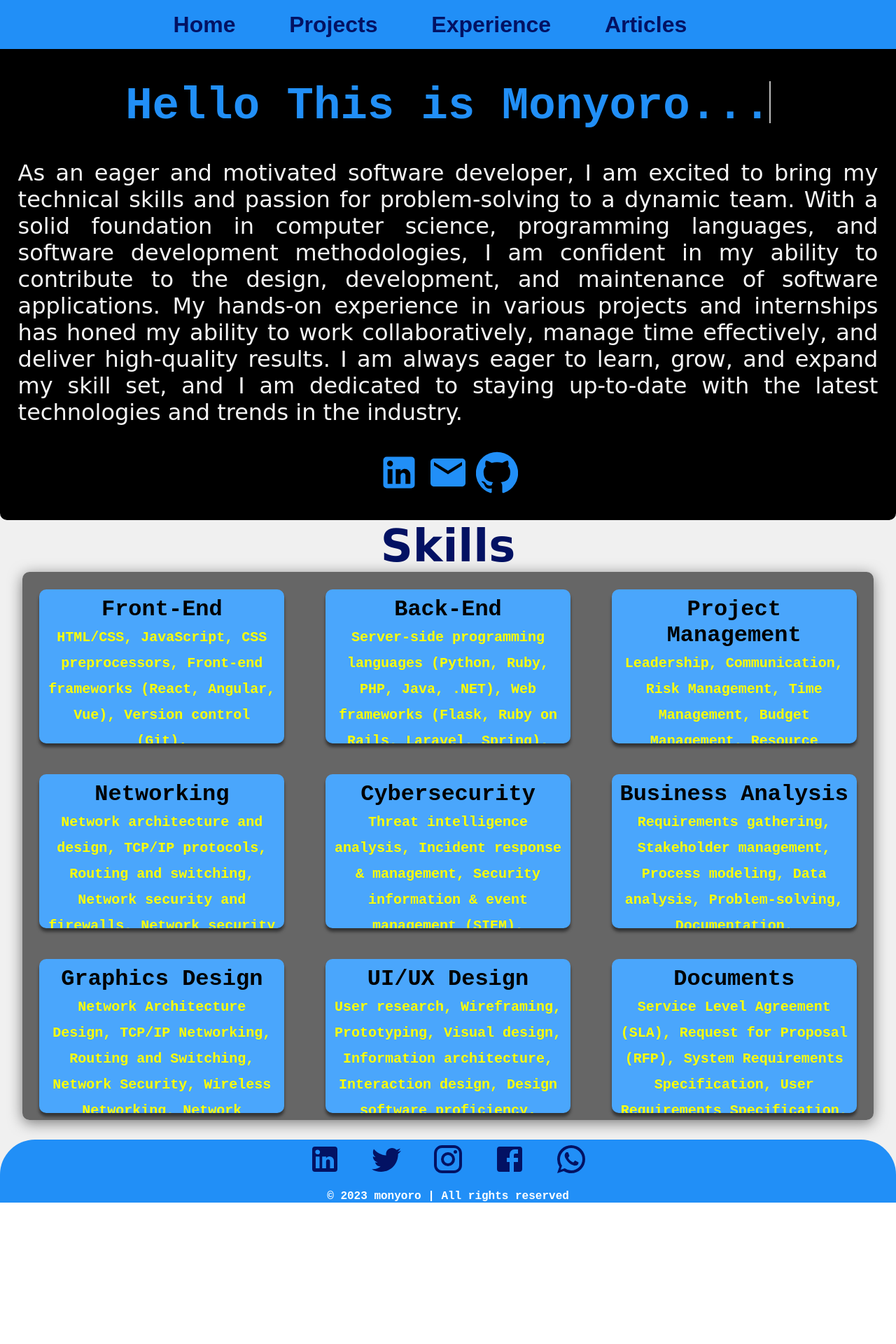
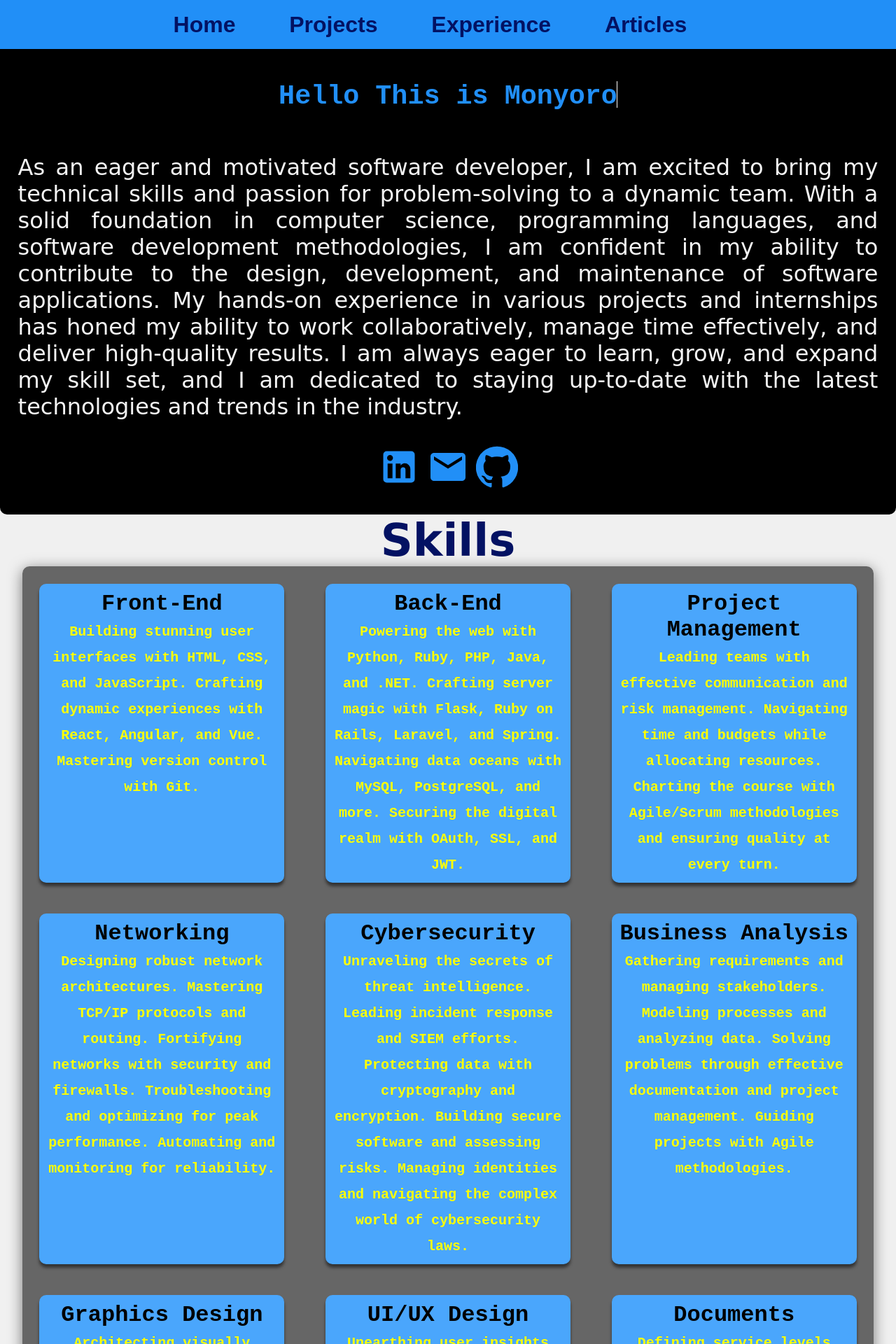
Before and after one commit to moabmo/abiud, a React (Create React App) app: page / in a window 1280 px wide. Shown: the top 1920 px of the page at 70% size. Before the commit the page ends 1718 px from the top, so only its background shows below. Built offline with nearby package versions, Linux system fonts and the light colour scheme.

Commit message:
message = "Responsive footer"

```diff
--- a/src/pages/Home.js
+++ b/src/pages/Home.js
@@ -42,45 +42,46 @@ function Home() {
         </div>
     </div>
     <div className='skills'>
-    <h1>Skills</h1>
-        <div className='list'>
+        <h1>Skills</h1>
+            <div className='list'>
             <li className='item'>
                 <h2>Front-End</h2>
-                <span>HTML/CSS, JavaScript, CSS preprocessors, Front-end frameworks (React, Angular, Vue), Version control (Git).</span>
+                <span>Building stunning user interfaces with HTML, CSS, and JavaScript. Crafting dynamic experiences with React, Angular, and Vue. Mastering version control with Git.</span>
             </li>
             <li className='item'>
                 <h2>Back-End</h2>
-                <span>Server-side programming languages (Python, Ruby, PHP, Java, .NET), Web frameworks (Flask, Ruby on Rails, Laravel, Spring), Relational databases and SQL (MySQL, PostgreSQL, Oracle), NoSQL databases (MongoDB, Cassandra, Couchbase), API development and integration (RESTful, SOAP), Server administration and management (Linux, Amazon Web Services, Microsoft Azure), Caching and performance optimization (Memcached, Redis), Security and authentication (OAuth, SSL, JWT).</span>
+                <span>Powering the web with Python, Ruby, PHP, Java, and .NET. Crafting server magic with Flask, Ruby on Rails, Laravel, and Spring. Navigating data oceans with MySQL, PostgreSQL, and more. Securing the digital realm with OAuth, SSL, and JWT.</span>
             </li>
             <li className='item'>
                 <h2>Project Management</h2>
-                <span>Leadership, Communication, Risk Management, Time Management, Budget Management, Resource Allocation, Stakeholder Management, Project Planning, Quality Management, Agile/Scrum methodologies.</span>
+                <span>Leading teams with effective communication and risk management. Navigating time and budgets while allocating resources. Charting the course with Agile/Scrum methodologies and ensuring quality at every turn.</span>
             </li>
             <li className='item'>
                 <h2>Networking</h2>
-                <span>Network architecture and design, TCP/IP protocols, Routing and switching, Network security and firewalls, Network security and firewalls, Wireless networking, Network troubleshooting, Cloud networking, Network virtualization, Network performance monitoring, DNS and DHCP configuration, Load balancing, VPN configuration and management, Network automation & scripting, and Network management and monitoring tools. </span>
+                <span>Designing robust network architectures. Mastering TCP/IP protocols and routing. Fortifying networks with security and firewalls. Troubleshooting and optimizing for peak performance. Automating and monitoring for reliability.</span>
             </li>
             <li className='item'>
                 <h2>Cybersecurity</h2>
-                <span>Threat intelligence analysis, Incident response & management, Security information & event management (SIEM), Cryptography & encryption, Cryptography & encryption, Secure software development, Risk management & assessment, Identity & access management (IAM), Cloud security, Compliance & regulatory knowledge, Security architecture & design, Cybersecurity laws and regulations, & Vulnerability assessment & management</span>
+                <span>Unraveling the secrets of threat intelligence. Leading incident response and SIEM efforts. Protecting data with cryptography and encryption. Building secure software and assessing risks. Managing identities and navigating the complex world of cybersecurity laws.</span>
             </li>
             <li className='item'>
                 <h2>Business Analysis</h2>
-                <span>Requirements gathering, Stakeholder management, Process modeling, Data analysis, Problem-solving, Documentation, Communication, Project management, Agile methodologies, Technical understanding.</span>
+                <span>Gathering requirements and managing stakeholders. Modeling processes and analyzing data. Solving problems through effective documentation and project management. Guiding projects with Agile methodologies.</span>
             </li>
             <li className='item'>
                 <h2>Graphics Design</h2>
-                <span>Network Architecture Design, TCP/IP Networking, Routing and Switching, Network Security, Wireless Networking, Network Management and Administration, Network Troubleshooting and Problem Solving.</span>
+                <span>Architecting visually stunning networks. Mastering TCP/IP networking and securing data. Managing networks with finesse and troubleshooting with precision.</span>
             </li>
             <li className='item'>
                 <h2>UI/UX Design</h2>
-                <span>User research, Wireframing, Prototyping, Visual design, Information architecture, Interaction design, Design software proficiency.</span>
+                <span>Unearthing user insights through research. Crafting intuitive wireframes and prototypes. Designing visually captivating experiences with an eye for detail.</span>
             </li>
             <li className='item'>
                 <h2>Documents</h2>
-                <span>Service Level Agreement (SLA), Request for Proposal (RFP), System Requirements Specification, User Requirements Specification, Technical Specification, Test Plan, Test Cases, User Manual, System Manual, Disaster Recovery Plan (DRP), Business Continuity Plan (BCP), Security Policy.</span>
+                <span>Defining service levels with SLAs. Crafting compelling RFPs. Specifying system and user requirements. Mapping technical details and orchestrating comprehensive testing. Documenting systems, processes, and recovery plans.</span>
             </li>
-        </div>
+            </div>
+
     </div>
   </div>)
 }
--- a/src/styles/Footer.css
+++ b/src/styles/Footer.css
@@ -1,12 +1,13 @@
+/* Keep your existing CSS rules */
+
 .footer {
   width: 100%;
-  height: 90px;
-  background:  rgb(33, 143, 247);
+  height: 100px;
+  background: rgb(33, 143, 247);
   display: flex;
   justify-content: center;
   align-items: center;
   flex-direction: column;
-  /* padding-top: 10px; */
   margin-top: 10px;
   margin-bottom: 0px;
   border-top-left-radius: 50px;
@@ -28,11 +29,22 @@
 
 .footer p {
   font-family: "Courier New", monospace;
-  color: rgb(255, 255, 255);
+  color: yellow;
+  font-weight: bolder;
 }
 
+/* Media Query for smaller screens */
 @media only screen and (max-width: 600px) {
-  .footer svg {
-      font-size: 50px;
+  .footer {
+    height: auto; /* Allow height to adjust based on content */
+  }
+
+  .footer p {
+    font-size: 16px; /* Adjust font size for smaller screens */
+  }
+
+  .socialMedia svg {
+    font-size: 40px; /* Adjust social media icon size */
+    margin: 10px; /* Reduce margin for smaller screens */
   }
 }
--- a/src/styles/Home.css
+++ b/src/styles/Home.css
@@ -61,16 +61,17 @@
   min-width: calc(26.33% - 10px); /* Three cards per row with a 10px gap */
   background-color: #4aa6fc;
   padding: 10px;
-  max-height: 200px;
+  /* max-height: 200px; */
   margin-bottom: 10px;
   overflow: hidden; /* Hide overflow content */
-  transition: all 0.3s ease;
+  transition: all 0.5s ease;
 }
 
 .item:hover {
   background-color: yellow;
   box-shadow: 0 4px 8px rgba(0, 0, 0, 0.2);
   max-height: 600px; /* Adjust the max height as needed */
+  transition: all 0.2s ease;
   /*overflow: auto; /* Enable scrolling for expanded content */
 }
 
--- a/src/styles/TypewriterText.css
+++ b/src/styles/TypewriterText.css
@@ -6,7 +6,7 @@
     background-color: #000; /* Black background color */
     color: #fff; /* White text color */
     padding: 20px; /* Add padding for spacing */
-  height: 60px; /* Set a fixed height for the typewriter container */
+    height: auto; /* Set height to auto for responsiveness */
     overflow: hidden; /* Hide overflow content */
   }
 
@@ -19,15 +19,15 @@
     overflow: hidden;
     white-space: nowrap;
     margin: 0 auto;
-  font-size: 200%;
+    font-size: 3vw; /* Use vw (viewport width) for font size */
   }
 
   .cursor {
     display: inline-block;
-  width: 2px;
-  height: 60px;
-  margin-left: 4px;
-  background-color: #fff; /* White cursor color */
+    width: 0.08vw; /* Use vw for cursor width */
+    height: 3vw; /* Use vw for cursor height */
+    margin-left: 1vw; /* Use vw for margin */
+    background-color: white; /* White cursor color */
     animation: blink 1s infinite;
     position: absolute;
     top: 0; /* Align cursor with the text */
```
Lines whose indentation alone changed are shown as unchanged.
